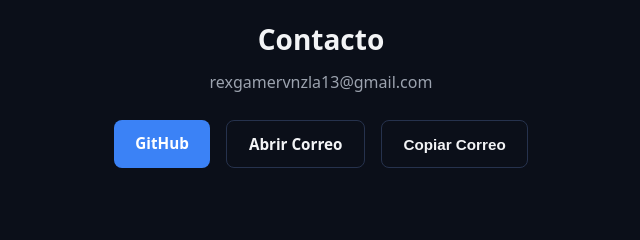
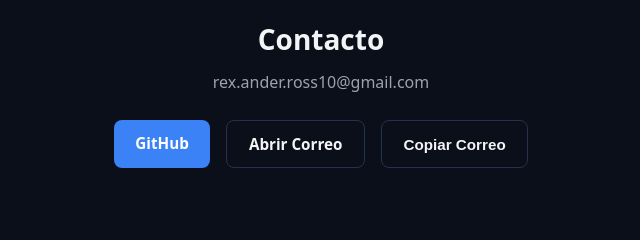
Before and after one commit to RexRoss/fidel-rosas-portafolio, a plain HTML site: page index.html in a window 1280 px wide. Shown: the part 1349-1589 px from the top of the page, 319-959 px from the left. Drawn offline with Linux system fonts and the light colour scheme.

Commit message:
cambio ligero 8

```diff
--- a/index.html
+++ b/index.html
@@ -96,7 +96,7 @@
     <section id="contacto" class="section">
       <div class="container contact-box">
         <h2 class="section-title">Contacto</h2>
-        <p id="email-display">rexgamervnzla13@gmail.com</p>
+        <p id="email-display">rex.ander.ross10@gmail.com</p>
         <div class="contact-links">
           <a href="https://github.com/RexRoss" target="_blank" rel="noopener noreferrer" class="btn btn-primary">GitHub</a>
           <a href="mailto:rex.ander.ross10@gmail.com" class="btn btn-secondary">Abrir Correo</a>
```
